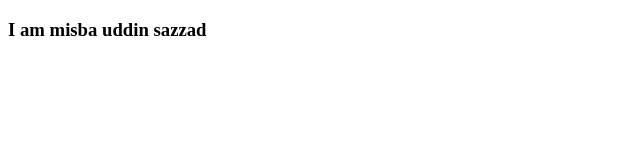
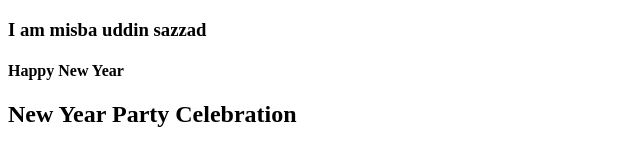
Before and after one commit to misbah14825/Misbah-1st-Assignment, a plain HTML site: page index.html/index.html in a window 1280 px wide. Shown: the whole page, without its empty margins (0-640 px from the left). Drawn offline with Linux system fonts and the light colour scheme.

Commit message:
css file added

```diff
--- a/index.html/index.html
+++ b/index.html/index.html
@@ -3,10 +3,17 @@
 <head>
     <meta charset="UTF-8">
     <meta name="viewport" content="width=device-width, initial-scale=1.0">
-    <title>hello it's me </title>
+    <title>hello it's me </title> <link rel="stylesheet" href="style.css">
 </head>
 <body>
 <H3>I am misba uddin sazzad</H3>
-
+    <header class="header">
+        <nav>
+            <div>
+            <h4>Happy New Year</h4>
+            <h2>New Year Party Celebration</h2>
+            </div>
+        </nav>
+    </header>
 </body>
 </html>
```
Also changed, not shown: index.html/style.css (added).
